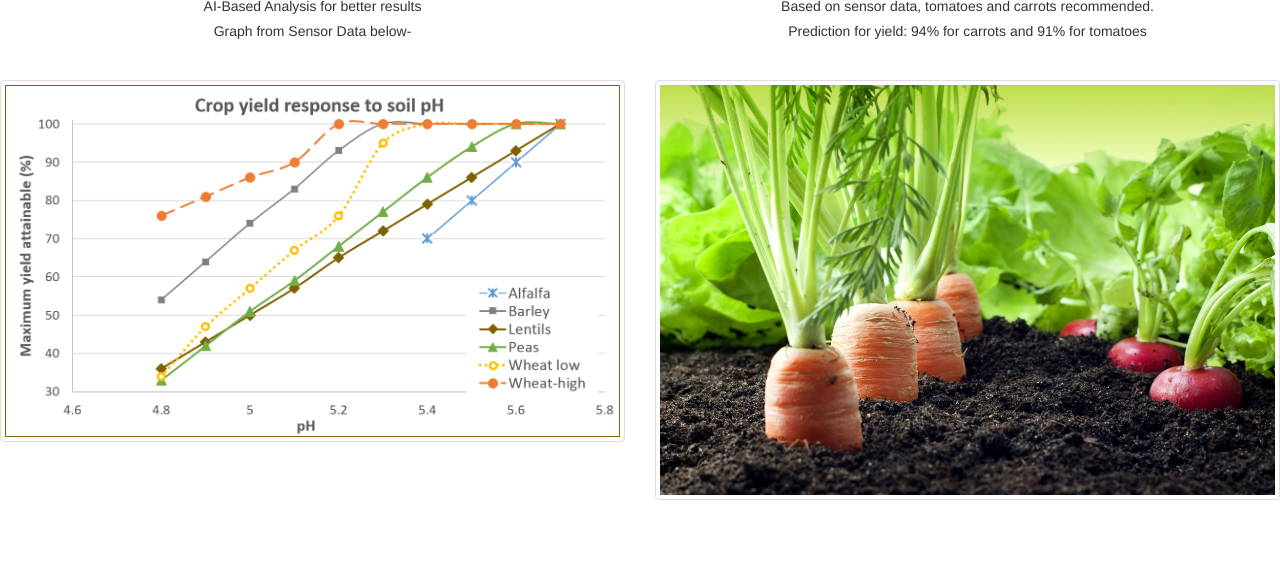
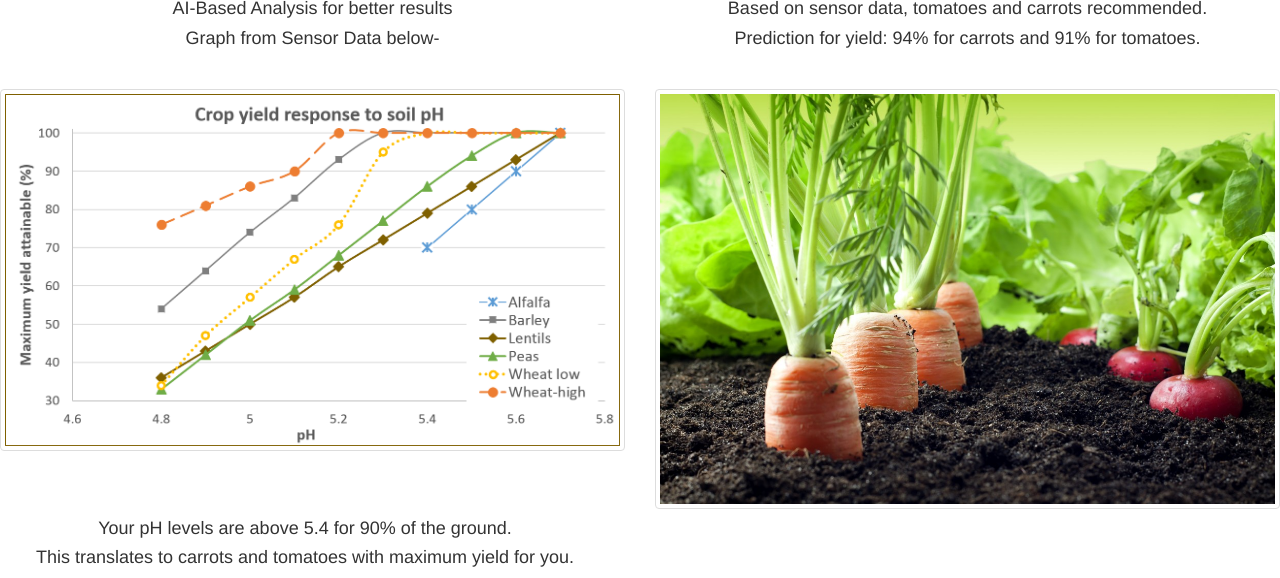
Before and after one commit to sanketg10/smart-farming, a Flask app: page / in a window 1280 px wide. Shown: the part 393-971 px from the top of the page. Before the commit the page ends 893 px from the top, so only its background shows below. Run offline with Flask 2, Linux system fonts and the light colour scheme; some libraries are stand-ins or nearby versions.

Commit message:
adding AI based results

```diff
--- a/templates/index.html
+++ b/templates/index.html
@@ -36,11 +36,11 @@
         <span class="icon-bar"></span>
         <span class="icon-bar"></span>
       </button>
-      <a class="navbar-brand" href="#" style="font-size:30px;margin-left:10px;font-family:cursive;font:italic bold Sans Serif;text-shadow: 4px 4px 4px #aaa;">Smart-Farming</a>
+      <a class="navbar-brand" href="#" style="font-size:40px;margin-left:10px;font-family:cursive;font:italic bold Sans Serif;text-shadow: 4px 4px 4px #aaa;">Smart-Farming</a>
     </div>
 
     <div class="collapse navbar-collapse" id="myNavbar">
-      <ul class="nav navbar-nav navbar-right">
+      <ul class="nav navbar-nav navbar-right" style="font-weight:bold;">
         <li><a href="#">IoT Box</a></li>
         <li><a href="#">Machine Learning</a></li>
         <li><a href="#">Testimonials</a></li>
@@ -85,15 +85,15 @@
 <div class="row">
 <div class = "col-md-6 col-sm-12">
 <div class = "text-center" style="margin-top:20px">
-<h5> AI-Based Analysis for better results </h5>
-<h5> Graph from Sensor Data below-  </h5>
+<h4> AI-Based Analysis for better results </h4>
+<h4> Graph from Sensor Data below-  </h4>
 </div>
 </div>
 
 <div class = "col-md-6 col-sm-12">
 <div class = "text-center" style="margin-top:20px">
-<h5> Based on sensor data, tomatoes and carrots recommended. </h5>
-<h5> Prediction for yield: 94% for carrots and 91% for tomatoes</h5>
+<h4> Based on sensor data, tomatoes and carrots recommended. </h4>
+<h4> Prediction for yield: 94% for carrots and 91% for tomatoes. </h4>
 </div>
 </div>
 </div>
@@ -108,5 +108,9 @@
 </div>
 </div>
 
+<div class="row text-center col-md-6">
+<h4>Your pH levels are above 5.4 for 90% of the ground.</h4>
+<h4>This translates to carrots and tomatoes with maximum yield for you.</h4>
+</div>
 
 </html>
```
